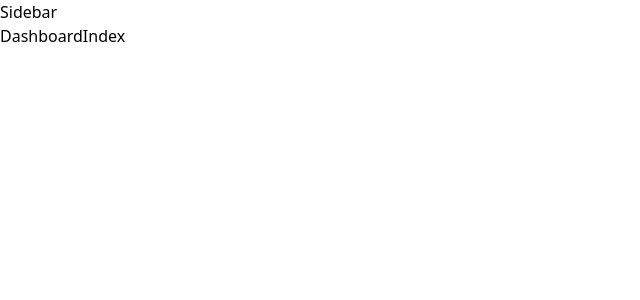
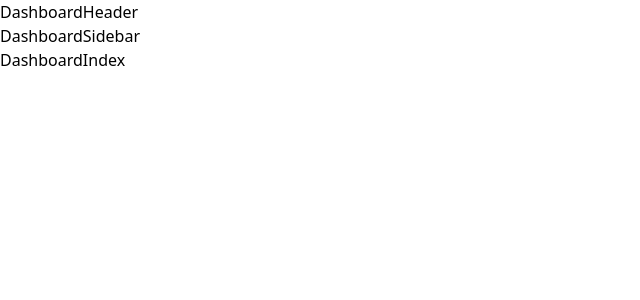
Before and after one commit to farhanahmedhasan/the-wild-cabin-react, a React (Vite) app: page /dashboard/home in a window 1280 px wide. Shown: the top 300 px of the page, without its empty margins (0-640 px from the left). Built offline with nearby package versions, Linux system fonts and the light colour scheme; a web font is replaced by a local one.

Commit message:
created and seperated layout files

```diff
--- a/src/layout/DashboardLayout.tsx
+++ /dev/null
@@ -1,12 +0,0 @@
-import { Outlet } from 'react-router'
-
-export default function DashboardLayout() {
-  return (
-    <>
-      <div>Sidebar</div>
-      <main>
-        <Outlet />
-      </main>
-    </>
-  )
-}
--- /dev/null
+++ b/src/layout/dashboard/DashboardHeader.tsx
@@ -0,0 +1,3 @@
+export default function DashboardHeader() {
+  return <header>DashboardHeader</header>
+}
--- /dev/null
+++ b/src/layout/dashboard/DashboardLayout.tsx
@@ -0,0 +1,16 @@
+import { Outlet } from 'react-router'
+
+import DashboardSidebar from '@/layout/dashboard/DashboardSidebar'
+import DashboardHeader from '@/layout/dashboard/DashboardHeader'
+
+export default function DashboardLayout() {
+  return (
+    <>
+      <DashboardHeader />
+      <DashboardSidebar />
+      <main>
+        <Outlet />
+      </main>
+    </>
+  )
+}
--- /dev/null
+++ b/src/layout/dashboard/DashboardSidebar.tsx
@@ -0,0 +1,3 @@
+export default function DashboardSidebar() {
+  return <aside>DashboardSidebar</aside>
+}
--- a/src/routes/appRoutes.tsx
+++ b/src/routes/appRoutes.tsx
@@ -2,7 +2,7 @@ import { Navigate, RouteObject } from 'react-router'
 
 import Error404 from '@/pages/landings/error/Error404'
 import AuthLogin from '@/pages/auth/AuthLogin'
-import AppLayout from '@/layout/AppLayout'
+import AppLayout from '@/layout/app/AppLayout'
 
 const appRoutes: RouteObject[] = [
   {
--- a/src/routes/dashboardRoutes.tsx
+++ b/src/routes/dashboardRoutes.tsx
@@ -4,9 +4,9 @@ import DashboardBookings from '@/pages/dashboards/DashboardBookings'
 import DashboardSettings from '@/pages/dashboards/DashboardSettings'
 import DashboardAccount from '@/pages/dashboards/DashboardAccount'
 import DashboardCabins from '@/pages/dashboards/DashboardCabins'
+import DashboardLayout from '@/layout/dashboard/DashboardLayout'
 import DashboardUsers from '@/pages/dashboards/DashboardUsers'
 import DashboardHome from '@/pages/dashboards/DashboardHome'
-import DashboardLayout from '@/layout/DashboardLayout'
 
 const dashboardRoutes: RouteObject[] = [
   {
```
Also changed, not shown: src/layout/app/AppLayout.tsx (renamed from src/layout/AppLayout.tsx).
